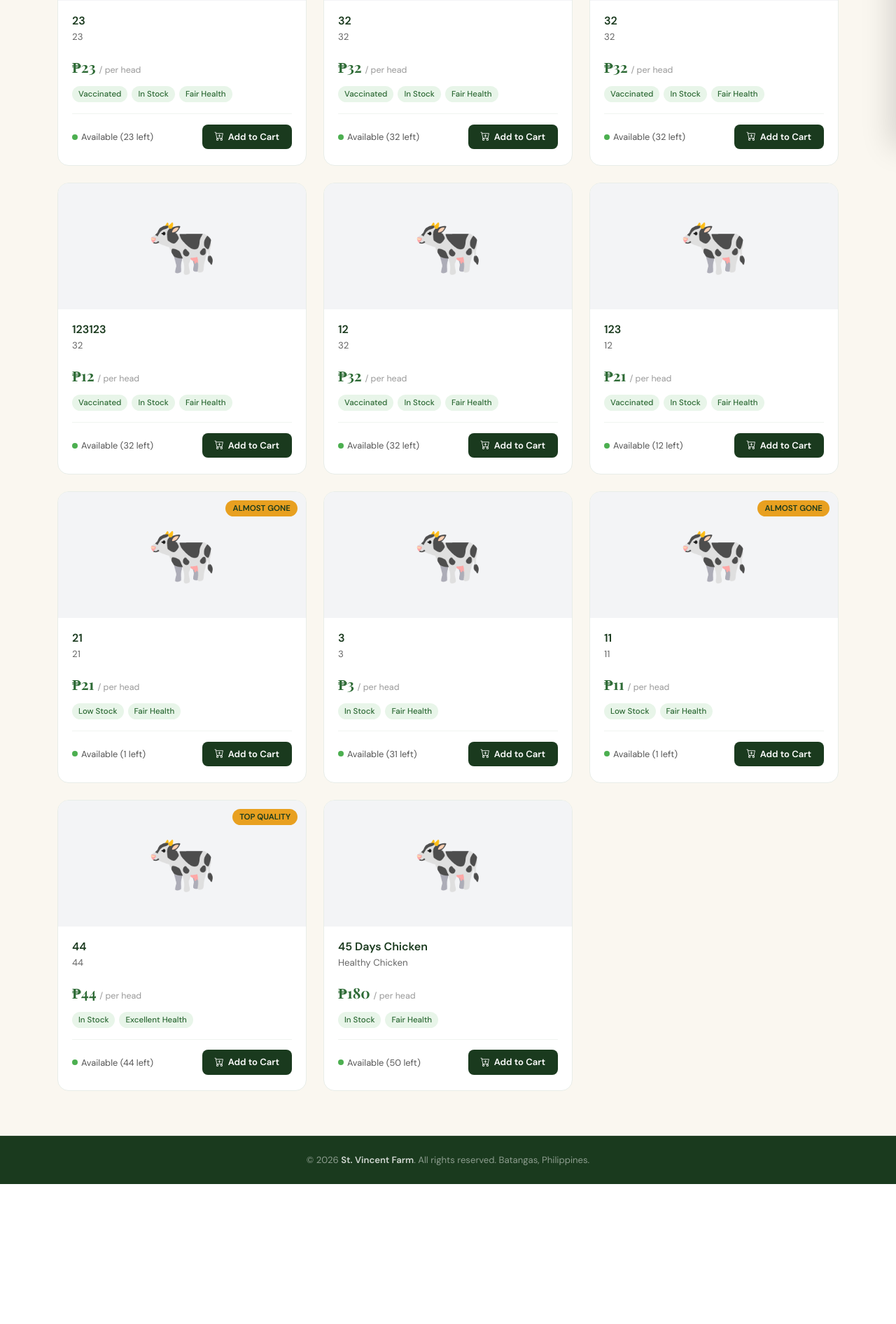
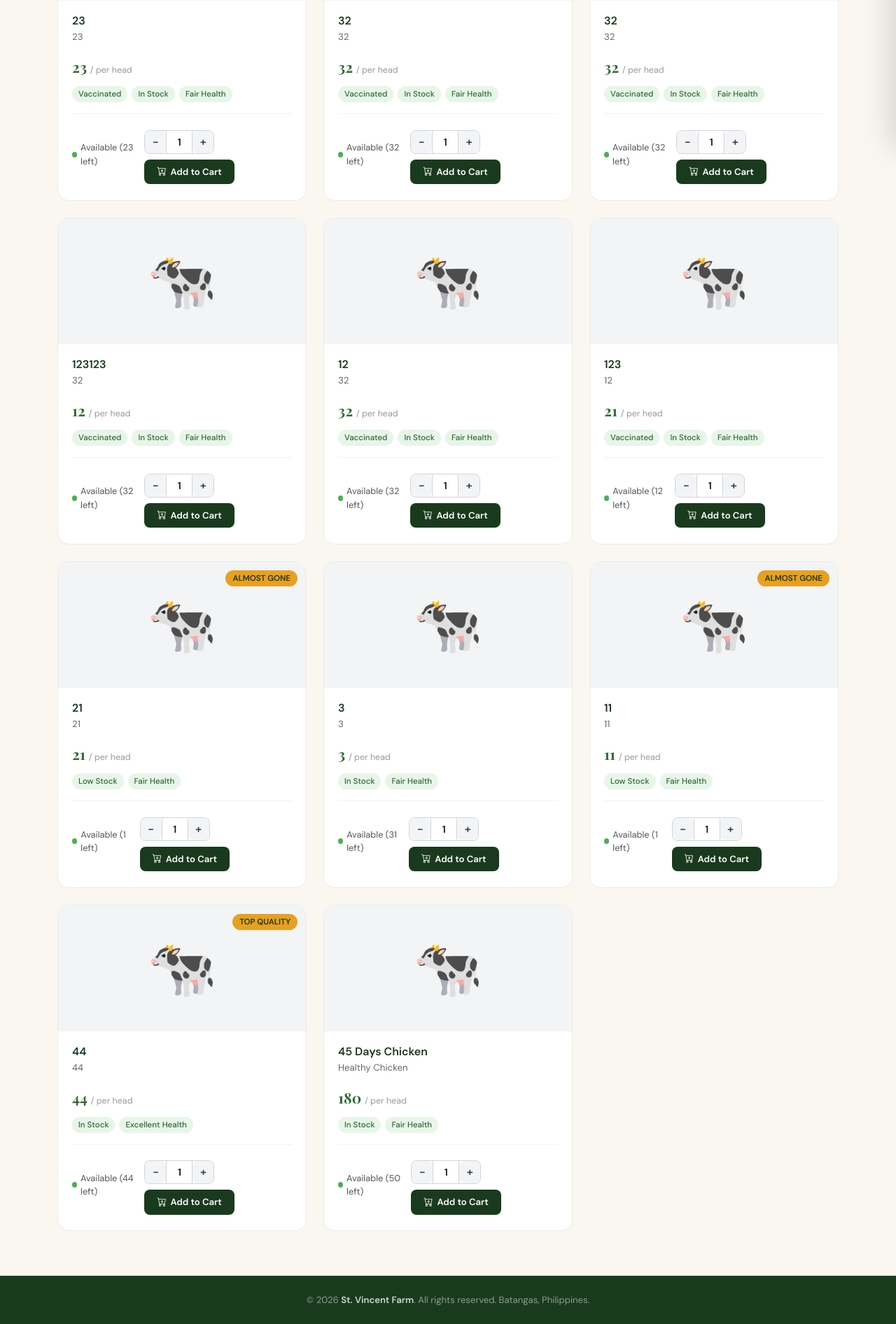
Before and after one commit to jaredladrera/saint-vincent-farm, a PHP site: page /index.php?page=shop in a window 1280 px wide. Shown: the part 590-2482 px from the top of the page at 70% size. Before the commit the page ends 2282 px from the top, so only its background shows below. Run offline with PHP 8.4, Linux system fonts and the light colour scheme; data comes from the database, SQL or seed files in the repository; data that the repository does not hold is empty.

Commit message:
adding add to cart function with db

```diff
--- a/assets/css/main.css
+++ b/assets/css/main.css
@@ -590,6 +590,53 @@ footer.main-footer strong { color: rgba(255,255,255,0.8); }
   margin: 0.6rem 0 0; padding: 0;
 }
 
+/* ── Quantity stepper ────────────────────────────────────────────────────── */
+.cart-row {
+    display: flex;
+    align-items: center;
+    gap: 8px;
+    margin-top: 8px;
+    flex-wrap: wrap;
+}
+.qty-stepper {
+    display: flex;
+    align-items: center;
+    border: 1.5px solid #d1d5db;
+    border-radius: 8px;
+    overflow: hidden;
+    height: 34px;
+}
+.qty-btn {
+    width: 30px;
+    height: 100%;
+    background: #f3f4f6;
+    border: none;
+    font-size: 1rem;
+    font-weight: 700;
+    cursor: pointer;
+    color: #374151;
+    transition: background .15s;
+    line-height: 1;
+}
+.qty-btn:hover  { background: #e5e7eb; }
+.qty-btn:active { background: #d1d5db; }
+.qty-input {
+    width: 38px;
+    height: 100%;
+    border: none;
+    border-left: 1.5px solid #d1d5db;
+    border-right: 1.5px solid #d1d5db;
+    text-align: center;
+    font-size: .9rem;
+    font-weight: 600;
+    color: #111827;
+    background: #fff;
+    -moz-appearance: textfield;
+    outline: none;
+}
+.qty-input::-webkit-inner-spin-button,
+.qty-input::-webkit-outer-spin-button { -webkit-appearance: none; }
+
 /* ══ AUTH PAGES ══ */
 .auth-page {
   min-height: 100vh; display: flex; background: var(--cream);
--- a/assets/js/main.js
+++ b/assets/js/main.js
@@ -22,26 +22,46 @@ function toggleCartDrawer() {
     backdrop.classList.toggle('open', !isOpen);
 }
 
+
+function stepQty(btn, delta, maxStock) {
+    const input = btn.closest('.qty-stepper').querySelector('.qty-input');
+    let val = parseInt(input.value) + delta;
+    if (val < 1)        val = 1;
+    if (val > maxStock) val = maxStock;
+    input.value = val;
+}
+
 // ── ADD TO CART (from product card) ──
-
-function addToCart(id, name, icon, price, unit, btnEl) {
-
+function addToCart(id, user_id, price, quantity, btnEl) {
     if (!window.isLoggedIn) {
         window.location.href = 'index.php?page=login&redirect=shop';
         return;
     }
 
-    const existing = cart.find(i => i.id === id);
-    if (existing) {
-        existing.qty++;
-    } else {
-        cart.push({ id, name, icon, price, unit, qty: 1 });
-    }
-    updateCartUI();
-    animateCartBtn();
-    btnFeedback(btnEl);
-    showToast(icon + ' ' + name + ' added to cart!');
+    $.ajax({
+        url: './shared/api.php',
+        method: 'POST',
+        dataType: 'text',
+        data: {
+            key: 'addToCart',
+            product_id: id,
+            user_id: user_id,
+            quantity: quantity,
+            amount: parseInt(price) * parseFloat(quantity)
+        },
+        success: function(response) {
+            updateCartUI();      // ← inside success, runs AFTER insert is done
+            animateCartBtn();
+            btnFeedback(btnEl);
+            showToast('Item added to cart!');
+        },
+        error: function(xhr) {
+            console.error('Add to cart failed:', xhr.responseText);
+            alert('Failed to add item to cart.');
+        }
+    });
 }
+
 
 // ── ADD TO CART (from modal) ──
 function addToCartFromModal() {
@@ -60,37 +80,74 @@ function addToCartFromModal() {
     }
     updateCartUI();
     animateCartBtn();
-    showToast(icon + ' ' + name + ' added to cart!');
+    showToast( name + ' added to cart!');
 }
 
 // ── CHANGE ITEM QUANTITY ──
-function changeQty(id, delta) {
-    const item = cart.find(i => i.id === id);
-    if (!item) return;
-    item.qty += delta;
-    if (item.qty <= 0) cart = cart.filter(i => i.id !== id);
-    updateCartUI();
+function changeQty(cartId, currentQty, delta, maxStock) {
+    let newQty = parseInt(currentQty) + delta;
+    if (newQty < 1)        newQty = 1;
+    if (newQty > maxStock) newQty = maxStock;
+
+    $.ajax({
+        url: './shared/api.php',
+        method: 'POST',
+        data: { key: 'updateCartQty', cart_id: cartId, quantity: newQty },
+        success: function() {
+            updateCartUI(); // re-fetch from DB
+        }
+    });
+}
+// ── REMOVE ITEM ──
+function removeFromCart(cartId) {
+    $.ajax({
+        url: './shared/api.php',
+        method: 'POST',
+        data: { key: 'removeFromCart', cart_id: cartId },
+        success: function() {
+            updateCartUI(); // re-fetch from DB
+        }
+    });
 }
 
-// ── REMOVE ITEM ──
-function removeFromCart(id) {
-    cart = cart.filter(i => i.id !== id);
-    updateCartUI();
+
+// ── FETCH CART FROM DB AND REFRESH UI ──
+function updateCartUI() {
+    if (!window.isLoggedIn || !window.currentUserId) {
+        renderCartUI([]);
+        return;
+    }
+
+    $.ajax({
+        url: './shared/api.php',
+        method: 'POST',
+        dataType: 'json',
+        data: { key: 'getCart', user_id: window.currentUserId },
+        success: function(items) {
+
+            console.log("items fetch", items);
+            renderCartUI(items);
+        },
+        error: function(xhr, status, err) {
+            console.error('Status:', status);
+            console.error('Error:', err);
+            console.error('Raw response:', xhr.responseText); // ← this tells you exactly what came back
+        }
+    });
 }
 
-// ── UPDATE ALL CART UI ──
-function updateCartUI() {
-    const total  = cart.reduce((sum, i) => sum + i.qty, 0);
-    const badge  = document.getElementById('cartCount');
+// ── RENDER CART ITEMS INTO DRAWER ──
+function renderCartUI(items) {
+    const total     = items.reduce((sum, i) => sum + parseInt(i.cart_quantity), 0);
+    const badge     = document.getElementById('cartCount');
     const container = document.getElementById('cartItems');
-    const empty  = document.getElementById('cartEmpty');
-    const footer = document.getElementById('cartFooter');
+    const empty     = document.getElementById('cartEmpty');
+    const footer    = document.getElementById('cartFooter');
 
-    // Badge
     badge.textContent = total;
     badge.classList.toggle('visible', total > 0);
 
-    if (cart.length === 0) {
+    if (items.length === 0) {
         empty.style.display  = 'flex';
         footer.style.display = 'none';
         container.innerHTML  = '';
@@ -101,17 +158,20 @@ function updateCartUI() {
     empty.style.display  = 'none';
     footer.style.display = 'block';
 
-    container.innerHTML = cart.map(function(item) {
+    container.innerHTML = items.map(function(item) {
+        const subtotal = (parseFloat(item.price) * parseInt(item.cart_quantity)).toFixed(2);
         return '<div class="cart-item" id="cart-item-' + item.id + '">'
-            + '<div class="cart-item-icon">' + item.icon + '</div>'
+            + '<div class="cart-item-icon">' + (item.icon || '🛒') + '</div>'
             + '<div class="cart-item-info">'
             +   '<h6>' + item.name + '</h6>'
-            +   '<span>' + item.price + ' / ' + item.unit + '</span>'
+            +   '<span>₱' + item.price +'</span> </br>  '
+            +   '<span>Quantity : ' + item.cart_quantity +'</span> </br>  '
+            +   '<span class="cart-item-subtotal">Subtotal: ₱' + subtotal + '</span>'
             + '</div>'
             + '<div class="cart-item-qty">'
-            +   '<button class="qty-btn" onclick="changeQty(' + item.id + ', -1)">&#8722;</button>'
-            +   '<span class="qty-num">' + item.qty + '</span>'
-            +   '<button class="qty-btn" onclick="changeQty(' + item.id + ', +1)">+</button>'
+            // +   '<button class="qty-btn" onclick="changeQty(' + item.id + ', ' + item.quantity + ', -1, ' + item.stock + ')">&#8722;</button>'
+            // +   '<span class="qty-num">' + item.quantity + '</span>'
+            // +   '<button class="qty-btn" onclick="changeQty(' + item.id + ', ' + item.quantity + ', +1, ' + item.stock + ')">+</button>'
             + '</div>'
             + '<button class="cart-item-remove" onclick="removeFromCart(' + item.id + ')" title="Remove">'
             +   '<i class="bi bi-trash3"></i>'
@@ -119,7 +179,9 @@ function updateCartUI() {
             + '</div>';
     }).join('');
 
-    document.getElementById('cartTotalCount').textContent = total + (total === 1 ? ' item' : ' items');
+    const grandTotal = items.reduce((sum, i) => sum + parseFloat(i.price) * parseInt(i.cart_quantity), 0);
+    document.getElementById('cartTotalCount').textContent =
+        total + (total === 1 ? ' item' : ' items') + ' — ₱' + grandTotal.toFixed(2);
 }
 
 // ── ANIMATE BADGE BUMP ──
--- a/includes/navbar.php
+++ b/includes/navbar.php
@@ -2,6 +2,7 @@
 require_once __DIR__ . '/auth.php';
 $current_page = $_GET['page'] ?? 'home';
 $user = currentUser();
+
 ?>
 <nav class="main-nav">
     <a class="nav-logo" href="index.php?page=home">
@@ -97,5 +98,14 @@ $user = currentUser();
     </div>
 </div>
 
+<script>
+    window.isLoggedIn   = <?= $user ? 'true' : 'false' ?>;
+    window.currentUserId = <?= $user ? (int)$user['id'] : 'null' ?>;
+
+    document.addEventListener('DOMContentLoaded', function () {
+        updateCartUI(); // pull cart from DB immediately on load
+    });
+</script>
+
 <!-- User dropdown backdrop -->
 <!-- <div class="user-backdrop" id="userBackdrop" onclick="toggleUserMenu()"></div> -->
--- a/pages/register.php
+++ b/pages/register.php
@@ -1,6 +1,6 @@
 <?php
 
-require "./shared/crud.php";
+// require "./shared/crud.php";
 // ══════════════════════════════════
 // REGISTER PAGE — pages/register.php
 // ══════════════════════════════════
@@ -46,7 +46,7 @@ if ($_SERVER['REQUEST_METHOD'] === 'POST') {
             if ($checkStmt->fetch()) {
                 $error = 'An account with that email address already exists.';
             } else {
-                $hashed = password_hash($password, PASSWORD_DEFAULT);
+                // $hashed = password_hash($password, PASSWORD_DEFAULT);
 
                 $stmt = $pdo->prepare("
                     INSERT INTO user_profile
@@ -64,7 +64,7 @@ if ($_SERVER['REQUEST_METHOD'] === 'POST') {
                     ':contact_number' => $contact_number,
                     ':email_address'  => $email_address,
                     ':address'        => $address,
-                    ':password'       => $hashed,
+                    ':password'       => $password,
                 ]);
 
                 $new_id   = $pdo->lastInsertId();
--- a/pages/shop.php
+++ b/pages/shop.php
@@ -1,7 +1,11 @@
 <!-- ══ SHOP PAGE ══ -->
 <?php
 include_once './config/pdo_connection.php';
+include_once './includes/auth.php';
+
 $isLoggedIn = isset($_SESSION['user']);
+
+$user = currentUser();
 
 // ── Instantiate your Connect class and grab the PDO connection ───────────────
 $db  = new Connect();
@@ -85,7 +89,7 @@ $products = array_map(function (object $row) use ($catMeta, $defaultMeta): array
         'bg'       => $meta['bg'],
         'badge'    => pickBadge($row),
         'desc'     => htmlspecialchars($row->condition_notes, ENT_QUOTES),
-        'price'    => '₱' . number_format((int) $row->price),
+        'price'    => number_format((int) $row->price),
         'unit'     => $meta['unit'],
         'tags'     => buildTags($row),
         'detail'   => htmlspecialchars($row->condition_notes, ENT_QUOTES)
@@ -185,10 +189,32 @@ $filterCats = array_unique(array_column($products, 'cat'));
                                     <span class="avail-dot"></span>
                                     Available (<?= $p['quantity'] ?> left)
                                 </span>
-                                <button class="btn-order"
-                                    onclick="event.stopPropagation(); addToCart(<?= $p['id'] ?>, '<?= addslashes($p['name']) ?>', '<?= $p['icon'] ?>', '<?= $p['price'] ?>', '<?= $p['unit'] ?>', this)">
-                                    <i class="bi bi-cart-plus"></i> Add to Cart
-                                </button>
+                                <!-- Quantity stepper -->
+                                <div class="cart-row" onclick="event.stopPropagation()">
+                                    <div class="qty-stepper">
+                                        <button type="button" class="qty-btn qty-minus"
+                                            onclick="stepQty(this, -1, <?= $p['quantity'] ?>)">&#8722;</button>
+                                        <input type="number"
+                                               class="qty-input"
+                                               id="qty-<?= $p['id'] ?>"
+                                               value="1"
+                                               min="1"
+                                               max="<?= $p['quantity'] ?>"
+                                               readonly>
+                                        <button type="button" class="qty-btn qty-plus"
+                                            onclick="stepQty(this, 1, <?= $p['quantity'] ?>)">&#43;</button>
+                                    </div>
+                                    <button class="btn-order"
+                                        onclick="addToCart(
+                                            <?= $p['id'] ?>,
+                                            '<?= $user['id'] ?>',
+                                            '<?= $p['price'] ?>',
+                                            parseInt(document.getElementById('qty-<?= $p['id'] ?>').value),
+                                            this
+                                        )">
+                                        <i class="bi bi-cart-plus"></i> Add to Cart
+                                    </button>
+                                </div>
                             <?php endif; ?>
                         </div>
                     </div>
@@ -201,6 +227,8 @@ $filterCats = array_unique(array_column($products, 'cat'));
     </div>
 </div>
 
+
 <script>
     window.isLoggedIn = <?php echo isset($_SESSION['user']) ? 'true' : 'false'; ?>;
+
 </script>
```
Also changed, not shown: shared/api.php (+53 -0 lines), shared/crud.php (+12 -13 lines).
